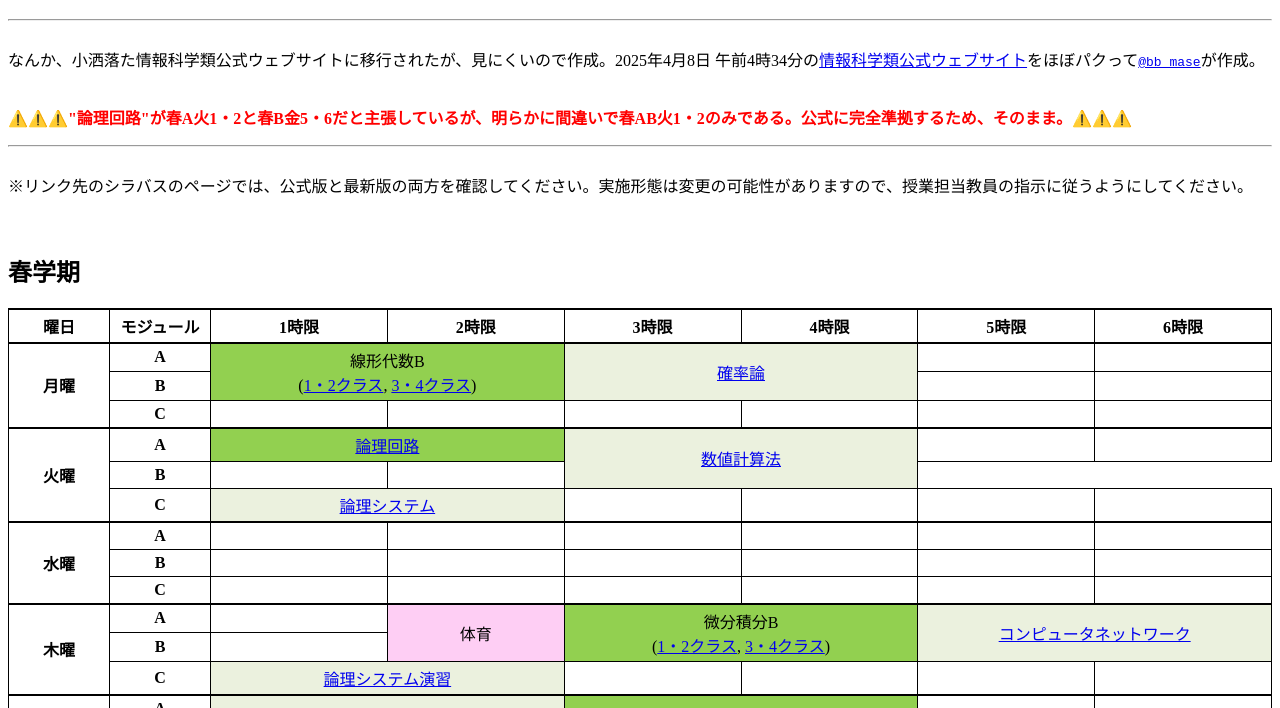
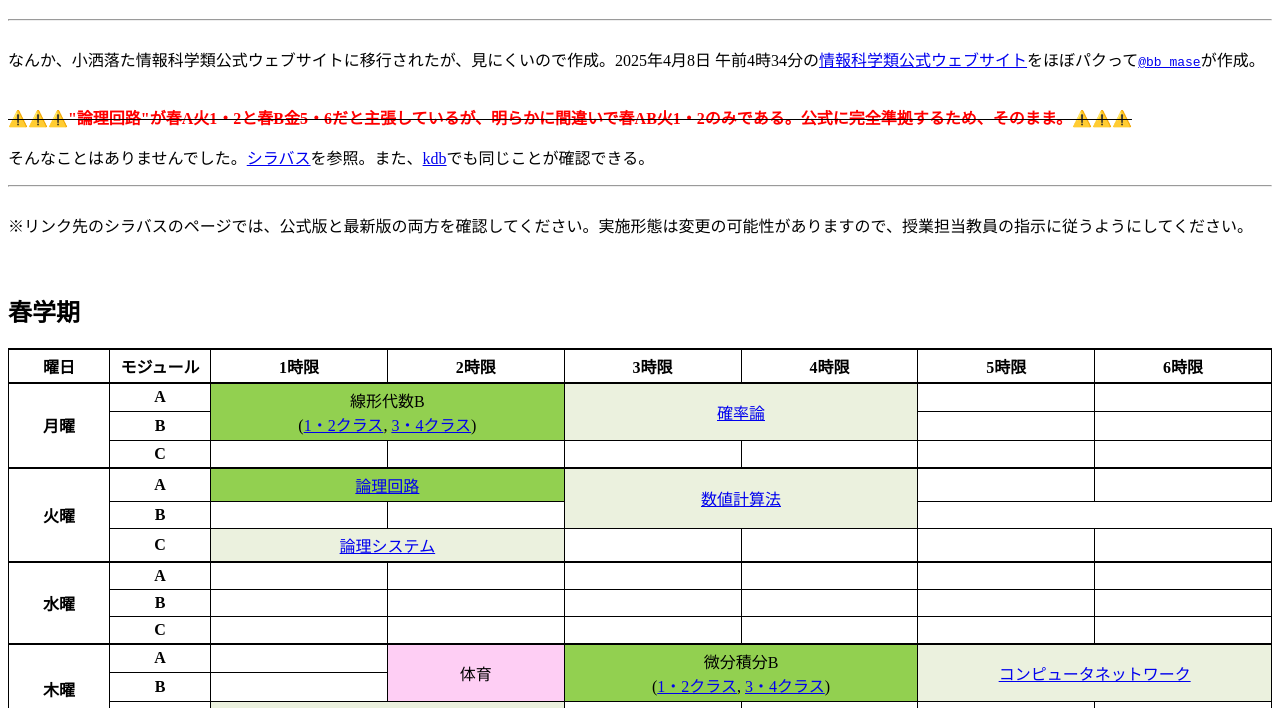
Before and after one commit to masebb/coins.tsukuba-ac.net, a plain HTML site: page syllabus/timetable2.html in a window 1280 px wide. Shown: the part 70-778 px from the top of the page. Drawn offline with Linux system fonts and the light colour scheme.

Commit message:
fix: caution about logical circuit, official info was correct

```diff
--- a/syllabus/timetable2.html
+++ b/syllabus/timetable2.html
@@ -17,7 +17,8 @@
     なんか、小洒落た情報科学類公式ウェブサイトに移行されたが、見にくいので作成。2025年4月8日 午前4時34分の<a href="https://www.coins.tsukuba.ac.jp/enrolled_student/lesson/timetable2/">情報科学類公式ウェブサイト</a>をほぼパクって<code><a href="https://x.com/bb_mase">@bb_mase</a></code>が作成。
     <br>
     <br>
-    <p style="font-weight: bold; color: red;">⚠️⚠️⚠️"論理回路"が春A火1・2と春B金5・6だと主張しているが、明らかに間違いで春AB火1・2のみである。公式に完全準拠するため、そのまま。⚠️⚠️⚠️</p>
+    <s><p style="font-weight: bold; color: red;">⚠️⚠️⚠️"論理回路"が春A火1・2と春B金5・6だと主張しているが、明らかに間違いで春AB火1・2のみである。公式に完全準拠するため、そのまま。⚠️⚠️⚠️</p></s>
+    <p>そんなことはありませんでした。<a href="https://kdb.tsukuba.ac.jp/syllabi/2025/GB10804/jpn/0">シラバス</a>を参照。また、<a href="https://kdb.tsukuba.ac.jp/campusweb/campussquare.do?_flowExecutionKey=_cCEA2625D-EB72-7070-E1D1-CB5ECDF04838_k64091107-A30A-6C8A-A541-AD946FE6FDAB">kdb</a>でも同じことが確認できる。</p>
     <hr>
     <br>
     ※リンク先のシラバスのページでは、公式版と最新版の両方を確認してください。実施形態は変更の可能性がありますので、授業担当教員の指示に従うようにしてください。<br>
```
